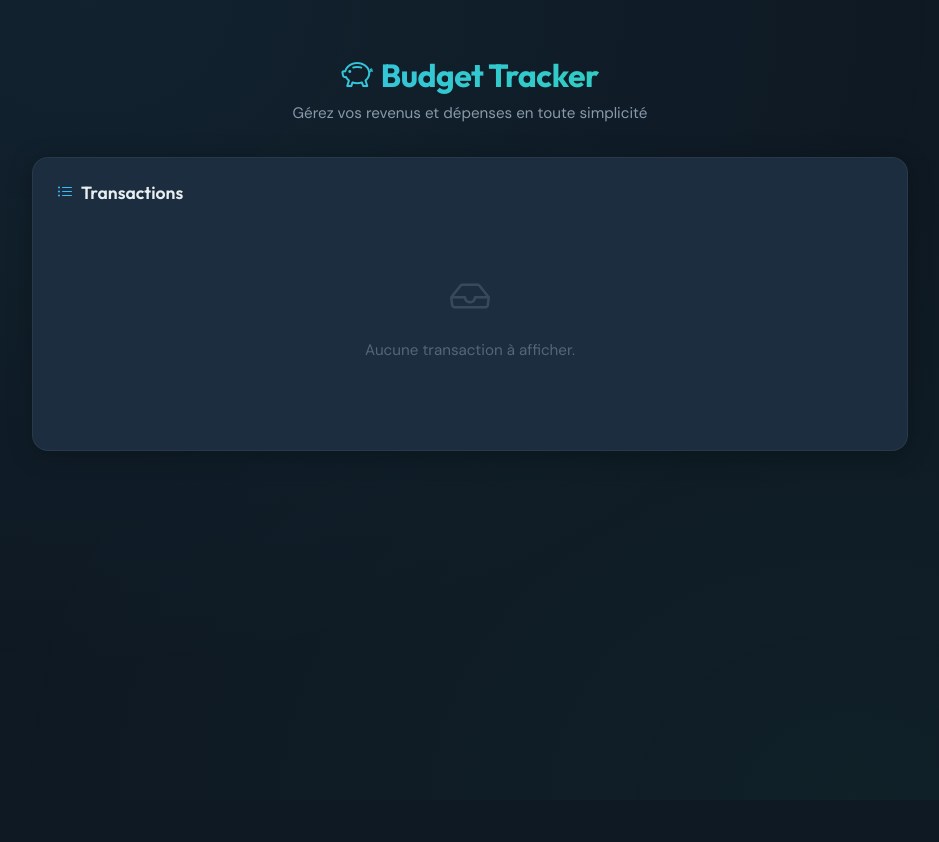
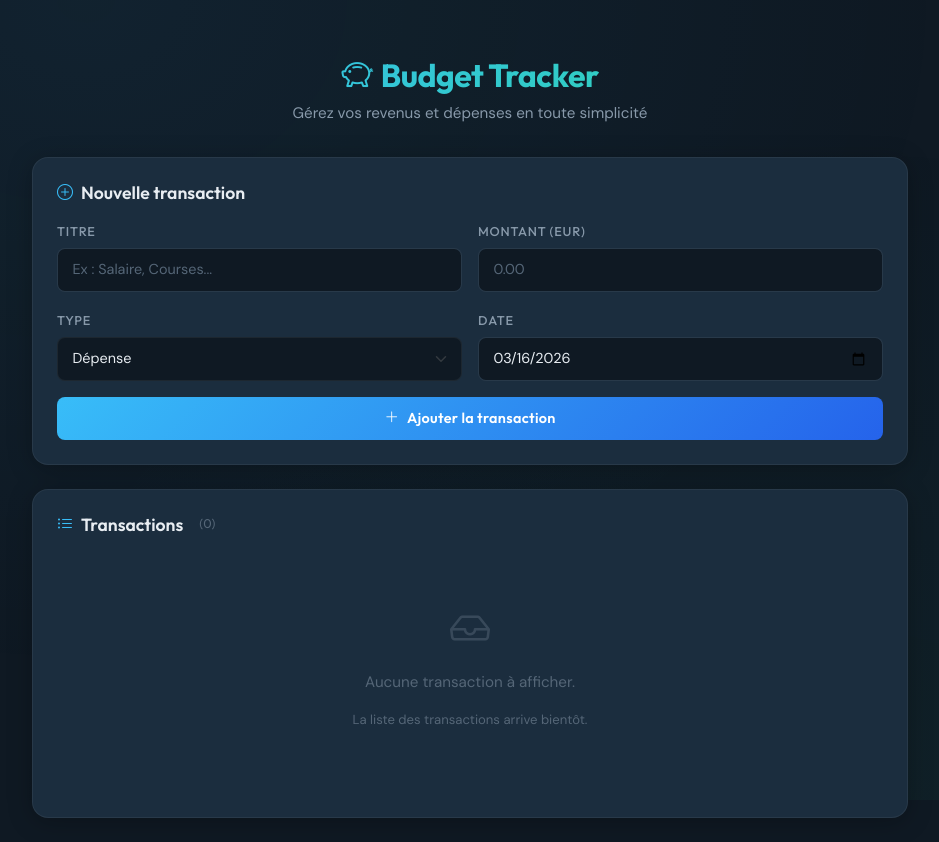
Before and after one commit to dalton0x0/budget-tracker, a React (Vite) app: page / in a window 1280 px wide. Shown: the whole page, without its empty margins (170-1109 px from the left). Before the commit the page ends 800 px from the top, so only its background shows below. Built offline with nearby package versions, Linux system fonts and the light colour scheme.

Commit message:
feat: add transaction form with validation

```diff
--- a/src/App.jsx
+++ b/src/App.jsx
@@ -1,6 +1,14 @@
+import { useState } from 'react';
+import TransactionForm from './components/TransactionForm';
 import './index.css';
 
 function App() {
+  // State global contenant toutes les transactions
+  const [transactions, setTransactions] = useState([]);
+
+  const handleAddTransaction = (newTransaction) => {
+    setTransactions((previous) => [newTransaction, ...previous]);
+  };
 
   return (
     <div className="container py-4" style={{ maxWidth: '900px' }}>
@@ -11,15 +19,31 @@ function App() {
         </h1>
         <p>Gérez vos revenus et dépenses en toute simplicité</p>
       </header>
+      <section className="mb-4">
+        <TransactionForm onAddTransaction={handleAddTransaction} />
+      </section>
 
       <section className="tracker-card">
         <h2 className="section-title">
           <i className="bi bi-list-ul"></i>
           Transactions
+          <span
+            className="ms-2"
+            style={{
+              fontSize: '0.8rem',
+              color: 'var(--text-muted)',
+              fontWeight: 400,
+            }}
+          >
+            ({transactions.length})
+          </span>
         </h2>
         <div className="empty-state">
           <i className="bi bi-inbox"></i>
           <p>Aucune transaction à afficher.</p>
+          <p className="mt-1" style={{ fontSize: '0.82rem' }}>
+            La liste des transactions arrive bientôt.
+          </p>
         </div>
       </section>
     </div>
--- /dev/null
+++ b/src/components/TransactionForm.jsx
@@ -0,0 +1,155 @@
+import { useState } from 'react';
+
+function TransactionForm({ onAddTransaction }) {
+  // State local pour les champs du formulaire
+  const [title, setTitle] = useState('');
+  const [amount, setAmount] = useState('');
+  const [type, setType] = useState('expense');
+  const [date, setDate] = useState(new Date().toISOString().split('T')[0]);
+
+  // State pour les erreurs de validation
+  const [errors, setErrors] = useState({});
+
+  // Validation des champs du formulaire
+  const validateForm = () => {
+    const newErrors = {};
+
+    if (!title.trim()) {
+      newErrors.title = 'Le titre est obligatoire.';
+    }
+
+    if (!amount || parseFloat(amount) <= 0) {
+      newErrors.amount = 'Le montant doit être supérieur à 0.';
+    }
+
+    if (!date) {
+      newErrors.date = 'La date est obligatoire.';
+    }
+
+    setErrors(newErrors);
+    return Object.keys(newErrors).length === 0;
+  };
+
+  // Soumission du formulaire
+  const handleSubmit = (event) => {
+    event.preventDefault();
+
+    if (!validateForm()) {
+      console.warn('Formulaire invalide, veuillez corriger les erreurs.');
+      return;
+    }
+
+    // Creation de l'objet transaction
+    const newTransaction = {
+      id: Date.now(),
+      title: title.trim(),
+      amount: parseFloat(amount),
+      type: type,
+      date: date,
+    };
+
+    onAddTransaction(newTransaction);
+    console.log('Transaction ajoutée :', newTransaction.title);
+
+    // Reinitialisation du formulaire apres soumission
+    setTitle('');
+    setAmount('');
+    setType('expense');
+    setDate(new Date().toISOString().split('T')[0]);
+    setErrors({});
+  };
+
+  return (
+    <div className="tracker-card">
+      <h2 className="section-title">
+        <i className="bi bi-plus-circle"></i>
+        Nouvelle transaction
+      </h2>
+
+      <form onSubmit={handleSubmit} noValidate>
+        <div className="row g-3">
+          {/* Champ titre */}
+          <div className="col-md-6">
+            <label htmlFor="title" className="form-label">
+              Titre
+            </label>
+            <input
+              type="text"
+              id="title"
+              className={`form-control ${errors.title ? 'is-invalid' : ''}`}
+              placeholder="Ex : Salaire, Courses..."
+              value={title}
+              onChange={(event) => setTitle(event.target.value)}
+            />
+            {errors.title && (
+              <div className="invalid-feedback">{errors.title}</div>
+            )}
+          </div>
+
+          {/* Champ montant */}
+          <div className="col-md-6">
+            <label htmlFor="amount" className="form-label">
+              Montant (EUR)
+            </label>
+            <input
+              type="number"
+              id="amount"
+              className={`form-control ${errors.amount ? 'is-invalid' : ''}`}
+              placeholder="0.00"
+              min="0.01"
+              step="0.01"
+              value={amount}
+              onChange={(event) => setAmount(event.target.value)}
+            />
+            {errors.amount && (
+              <div className="invalid-feedback">{errors.amount}</div>
+            )}
+          </div>
+
+          {/* Champ type */}
+          <div className="col-md-6">
+            <label htmlFor="type" className="form-label">
+              Type
+            </label>
+            <select
+              id="type"
+              className="form-select"
+              value={type}
+              onChange={(event) => setType(event.target.value)}
+            >
+              <option value="expense">Dépense</option>
+              <option value="income">Revenu</option>
+            </select>
+          </div>
+
+          {/* Champ date */}
+          <div className="col-md-6">
+            <label htmlFor="date" className="form-label">
+              Date
+            </label>
+            <input
+              type="date"
+              id="date"
+              className={`form-control ${errors.date ? 'is-invalid' : ''}`}
+              value={date}
+              onChange={(event) => setDate(event.target.value)}
+            />
+            {errors.date && (
+              <div className="invalid-feedback">{errors.date}</div>
+            )}
+          </div>
+
+          {/* Bouton de soumission */}
+          <div className="col-12 mt-3">
+            <button type="submit" className="btn btn-tracker btn-tracker-primary w-100">
+              <i className="bi bi-plus-lg me-2"></i>
+              Ajouter la transaction
+            </button>
+          </div>
+        </div>
+      </form>
+    </div>
+  );
+}
+
+export default TransactionForm;
```
